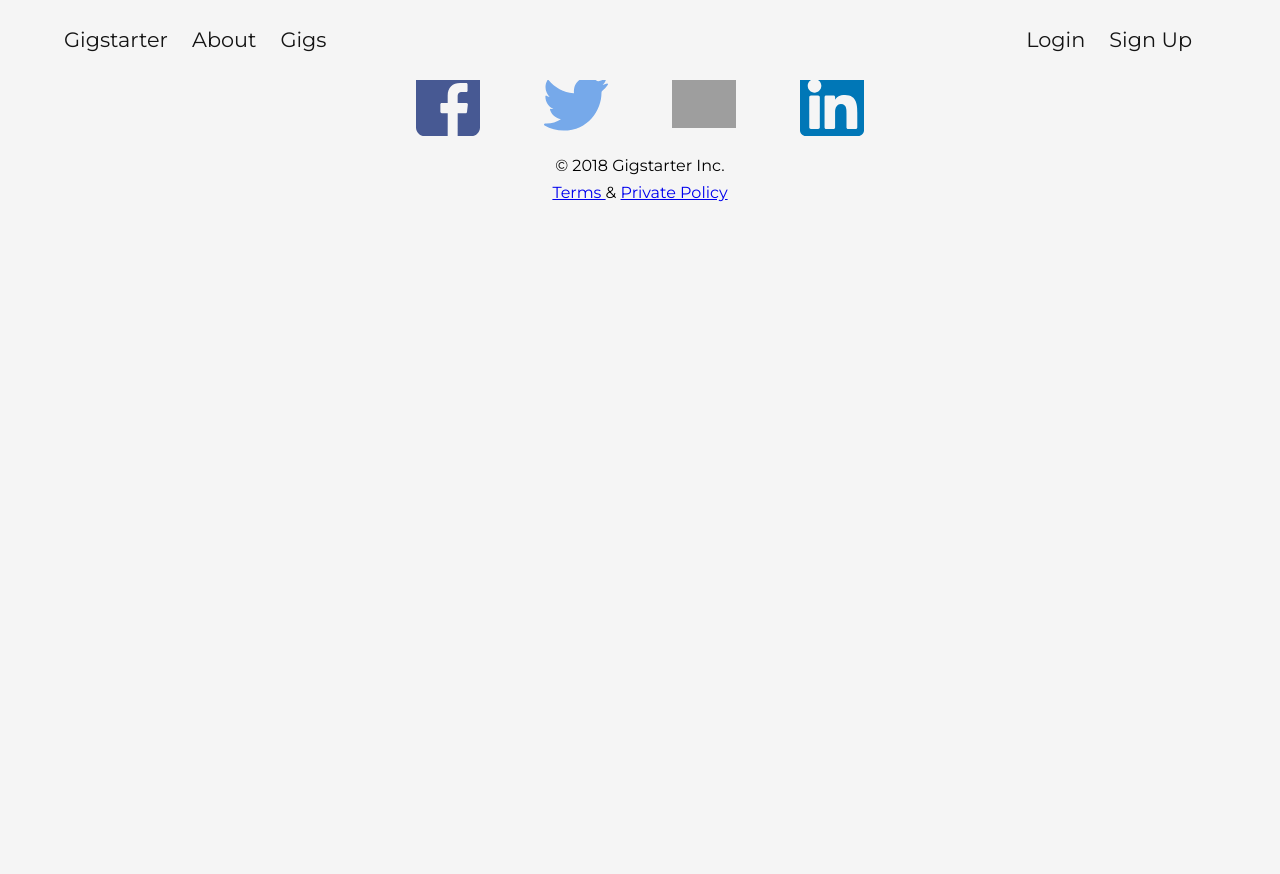
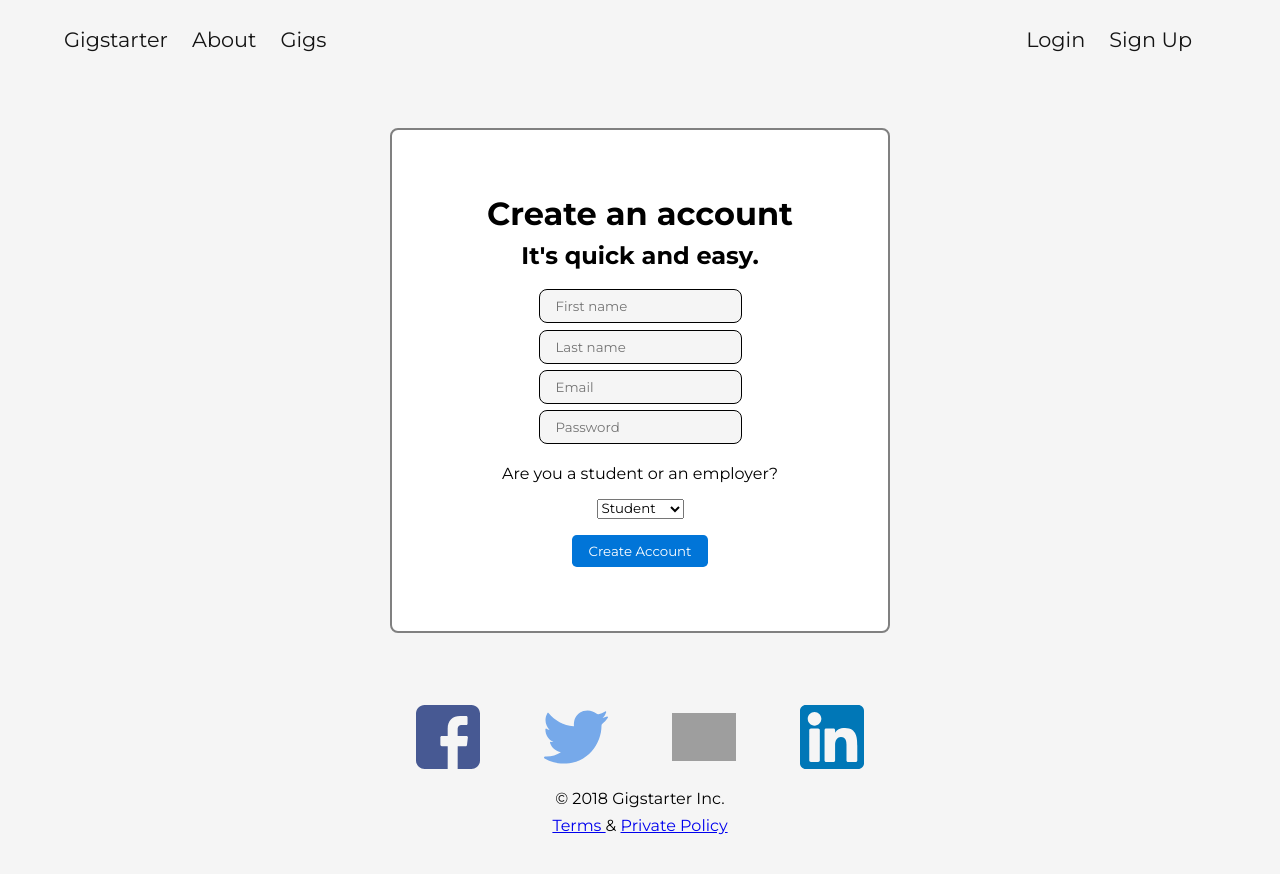
Before and after one commit to ayodlo/Gigstarter, a React (Create React App) app: page /register in a window 1280 px wide. Shown: the top 874 px of the page. Before the commit the page ends 800 px from the top, so only its background shows below. Built offline with nearby package versions, Linux system fonts and the light colour scheme; grey boxes are pictures that could not be loaded.

Commit message:
progress made on sign-in / sign-out - need to implement the db

```diff
--- a/src/App.js
+++ b/src/App.js
@@ -9,7 +9,7 @@ import Gigs from "./components/Gigs/Gigs";
 import Home from "./components/Home/Home";
 import Login from "./components/Login/Login";
 import Navigation from "./components/Navigation/Navigation";
-import Signup from "./components/Signup/Signup";
+import Register from "./components/Register/Register";
 import Footer from "./components/Footer/Footer";
 
 class App extends React.Component {
@@ -17,6 +17,9 @@ class App extends React.Component {
     super();
     this.state = {
       userId: null,
+      name: '',
+      email: '',
+      joined: '',
       loggedIn: false,
     };
     this.handleLoginLogout = this.handleLoginLogout.bind(this);
@@ -68,7 +71,7 @@ class App extends React.Component {
             <Login {...props} handleLoginLogout={this.handleLoginLogout} />
           )}
         />
-        <Route component={Signup} exact path="/signup" />
+        <Route component={Register} exact path="/register" />
         <Route component={Footer} path="/" />
       </BrowserRouter>
     );
--- a/src/components/Login/Login.js
+++ b/src/components/Login/Login.js
@@ -57,4 +57,4 @@ class Login extends React.Component {
     }
 }
 
-export default Login;
+export default withRouter(Login);
--- a/src/components/Navigation/Navigation.js
+++ b/src/components/Navigation/Navigation.js
@@ -20,7 +20,7 @@ const Navigation = (props) => {
           <Link to="/login" className="nav-right__item nav-link">
             Login
           </Link>
-          <Link to="/signup" className="nav-right__item nav-link">
+          <Link to="/register" className="nav-right__item nav-link">
             Sign Up
           </Link>
         </div>
@@ -66,7 +66,7 @@ const Navigation = (props) => {
           <Link to="/login" className="menu-item">
             Login
           </Link>
-          <Link to="/signup" className="menu-item">
+          <Link to="/register" className="menu-item">
             Sign Up
           </Link>
         </Menu>
--- a/src/components/Signup/signup.css
+++ b/src/components/Register/Register.css
@@ -1,4 +1,4 @@
-.Signup {
+.Register {
     background-color: white;
     border: 2px solid gray;
     border-radius: .5rem;
@@ -11,15 +11,15 @@
     width: 500px;
 }
 
-.Signup__header {
+.Register__header {
     margin-bottom: .5rem;
 }
 
-.Signup__header2 {
+.Register__header2 {
     margin-bottom: 1rem;
 }
 
-.Signup__input {
+.Register__input {
     padding: .5rem 1rem;
     background-color: whitesmoke;
     border: 1px solid black;
@@ -27,6 +27,22 @@
     margin: .2rem;
 }
 
-.Signup__label {
+.Register__label {
     margin: 1rem;
 }
+
+
+.Register__submitButton {
+    background-color: #0175d8;
+    border: none;
+    border-radius: .3rem;
+    color: white;
+    margin-top: 1rem;
+    padding: .5rem 1rem;
+    transition: all 200ms ease-in-out;
+}
+
+.Register__submitButton:hover {
+    cursor: pointer;
+    background-color: #0174d88c;
+}
--- /dev/null
+++ b/src/components/Register/Register.js
@@ -0,0 +1,97 @@
+import React from 'react';
+import { withRouter } from 'react-router-dom';
+import axios from 'axios';
+import './Register.css';
+
+class Register extends React.Component {
+
+    constructor(props) {
+        super(props);
+        this.state = {
+            fName: '',
+            lName: '',
+            email: '',
+            password: '',
+            userType: 'student',
+        }
+        this.handleFName = this.handleFName.bind(this);
+        this.handleLName = this.handleLName.bind(this);
+        this.handleEmail = this.handleEmail.bind(this);
+        this.handlePassword = this.handlePassword.bind(this);
+        this.handleUserType = this.handleUserType.bind(this);
+    }
+
+    handleFName = (e) => {
+        const { value } = e.target;
+        this.setState(() => {
+            return { fName: value }
+        })
+    }
+
+    handleLName = (e) => {
+        const { value } = e.target;
+        this.setState(() => {
+            return { lName: value }
+        })
+    }
+
+    handleEmail = (e) => {
+        const { value } = e.target;
+        this.setState(() => {
+            return { email: value }
+        })
+    }
+
+    handlePassword = (e) => {
+        const { value } = e.target;
+        this.setState(() => {
+            return { password: value }
+        })
+    }
+
+    handleUserType = (e) => {
+        const { value } = e.target;
+        this.setState(() => {
+            return { userType: value }
+        })
+    }
+
+    handleSubmit = (e) => {
+        e.preventDefault();
+        axios.post('http://localhost:3001/register', {
+            fName: this.state.fName,
+            lName: this.state.lName,
+            email: this.state.email,
+            password: this.state.password,
+            userType: this.state.userType
+        })
+        .then(console.log)
+        .then(this.props.history.push('/'))
+        .catch(function (error) {
+                console.log(error);
+            });
+    }
+
+    render() {
+        console.log(this.state);
+        return (
+            <form className='Register'>
+                <h1 className='Register__header'>Create an account</h1>
+                <h2 className='Register__header2'>It's quick and easy.</h2>
+                <input className='Register__input input--fname' onChange={this.handleFName} placeholder='First name' type='text' value={this.state.fname} required />
+                <input className='Register__input input--lname' onChange={this.handleLName} placeholder='Last name' type='text' value={this.state.lname} required />
+                <input className='Register__input input--email' onChange={this.handleEmail} placeholder='Email' type='email' value={this.state.email} required />
+                <input className='Register__input input--password' onChange={this.handlePassword} placeholder='Password' type='password' value={this.state.password} required />
+                <label className='Register__label'>Are you a student or an employer?</label>
+                <select className='Register__select' value={this.state.userType} onChange={this.handleUserType} required >
+                    <option value="student">Student</option>
+                    <option value="employer">Employer</option>
+                </select>
+                <button className='Register__submitButton' onClick={this.handleSubmit}>Create Account</button>
+            </form>
+        )
+    }
+
+}
+
+export default withRouter(Register);
--- a/src/components/Signup/Signup.js
+++ /dev/null
@@ -1,22 +0,0 @@
-import React from 'react';
-import './Signup.css';
-
-const Signup = () => {
-    return (
-        <div className='Signup'>
-            <h1 className='Signup__header'>Create an account</h1>
-            <h2 className='Signup__header2'>It's quick and easy.</h2>
-            <input className='Signup__input input--fname' placeholder='First name' type='text' />
-            <input className='Signup__input input--lname' placeholder='Last name' type='text' />
-            <input className='Signup__input input--email' placeholder='Email' type='email' />
-            <input className='Signup__input input--pasword' placeholder='Password' type='password' />
-            <label className='Signup__label'>Are you a student or an employer?</label>
-                <select className='Signup__select' value={null} onChange={null}>
-                    <option value="student">Student</option>
-                    <option value="employer">Employer</option>
-                </select>
-        </div>
-    )
-}
-
-export default Signup;
```
Also changed, not shown: 1 other file (tests, documents, lock files or other folders).
